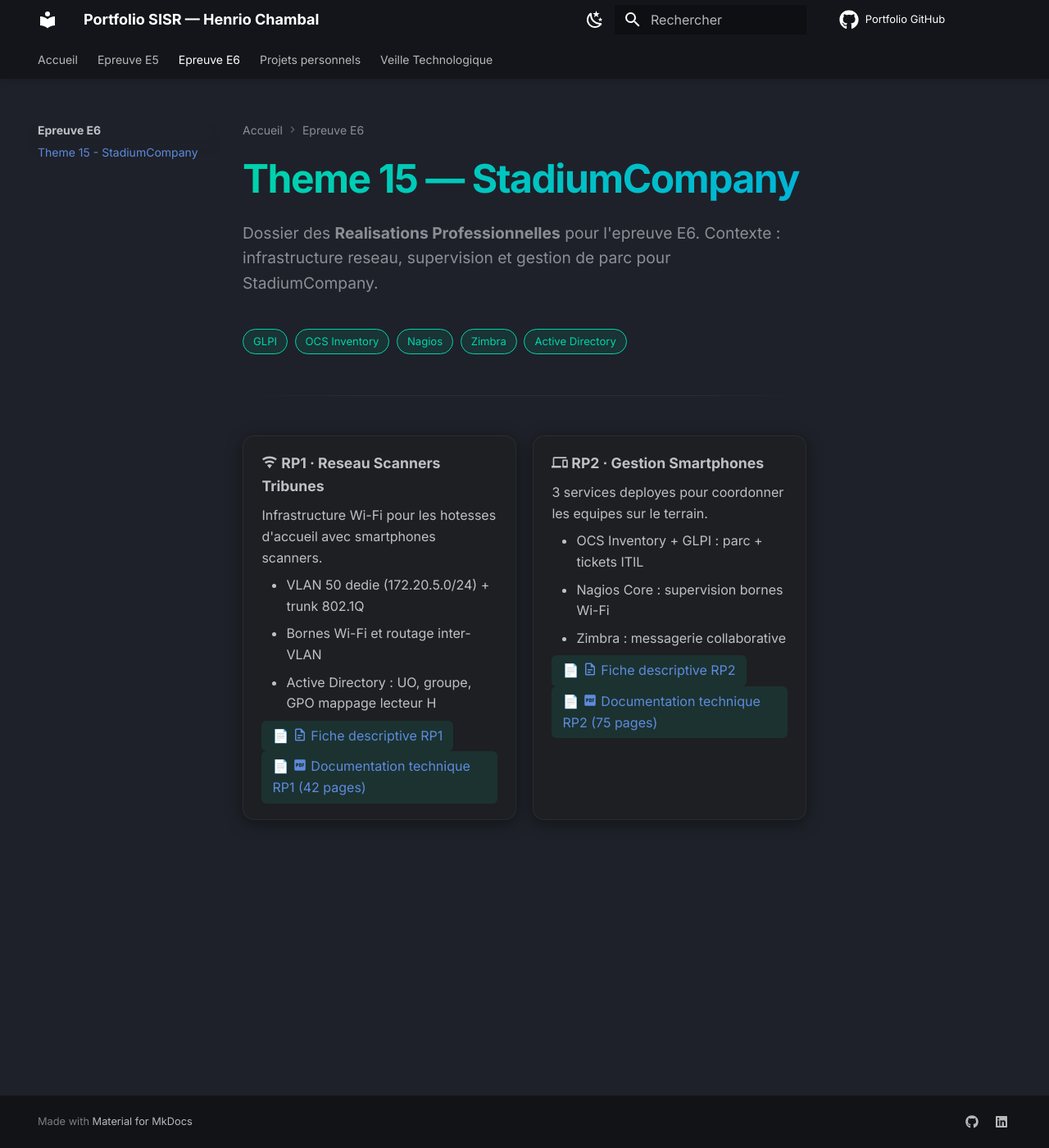
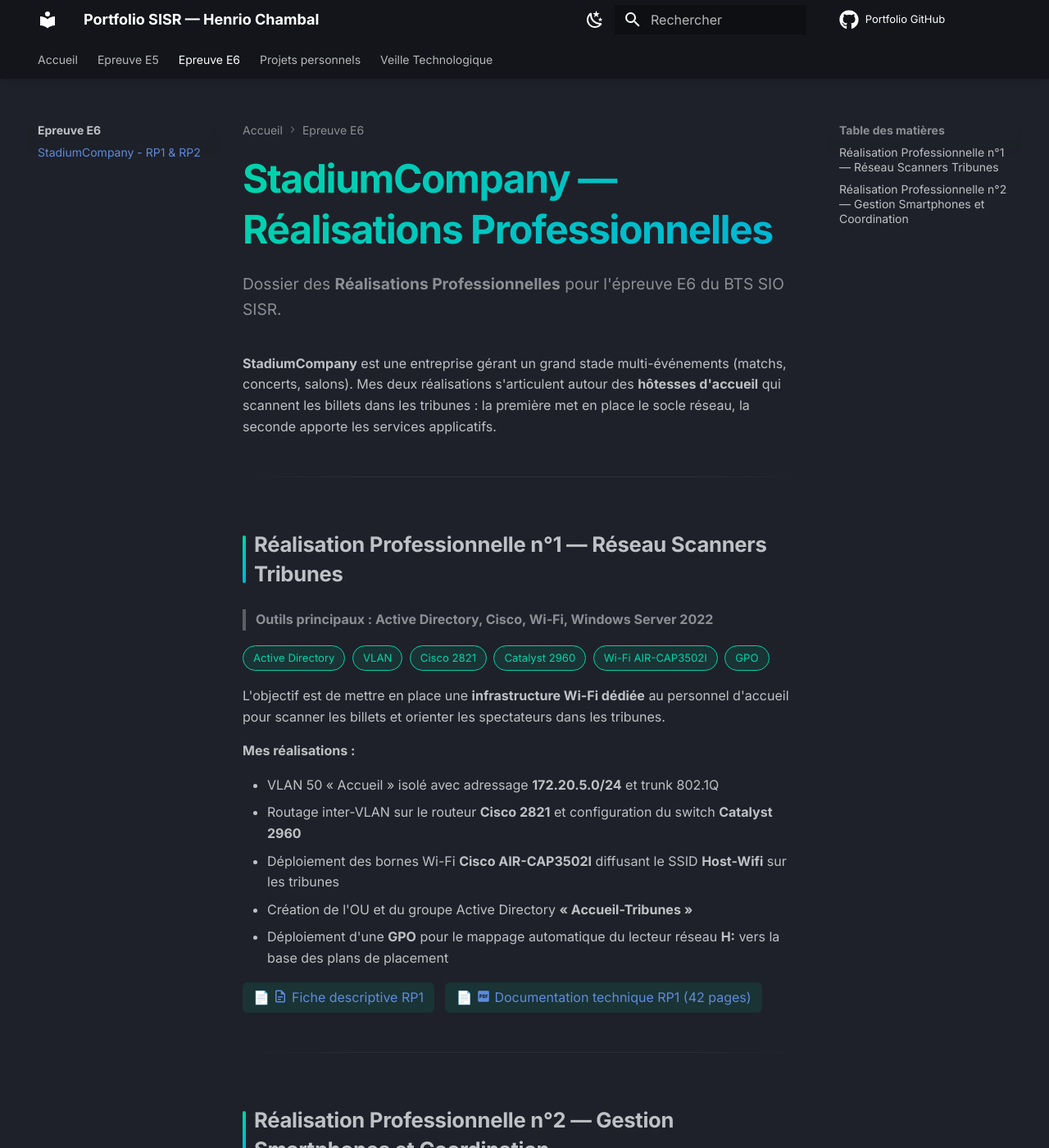
Before and after one commit to hnrio1/Portefolio-Sisr-, an MkDocs documentation site: the page built from docs/E6-Admin-Reseau/theme-15/README.md, in a window 1280 px wide and 1400 px high. Shown: the whole window at 82% size. Built offline with MkDocs 1.6.1 and Material for MkDocs 9.7.7, drawn with Linux system fonts in a browser that asks for light colours; comment, search, counter and statistics services are not loaded; some of the changed text lies outside the part shown.

Commit message:
E6 : remove Theme 15, focus on StadiumCompany + outils principaux par RP

```diff
--- a/docs/E6-Admin-Reseau/theme-15/README.md
+++ b/docs/E6-Admin-Reseau/theme-15/README.md
@@ -1,31 +1,44 @@
-# Theme 15 — StadiumCompany
+# StadiumCompany — Réalisations Professionnelles
 
-Dossier des **Realisations Professionnelles** pour l'epreuve E6. Contexte : infrastructure reseau, supervision et gestion de parc pour StadiumCompany.
+Dossier des **Réalisations Professionnelles** pour l'épreuve E6 du BTS SIO SISR.
 
-<span class="tech-badge">GLPI</span> <span class="tech-badge">OCS Inventory</span> <span class="tech-badge">Nagios</span> <span class="tech-badge">Zimbra</span> <span class="tech-badge">Active Directory</span>
+**StadiumCompany** est une entreprise gérant un grand stade multi-événements (matchs, concerts, salons). Mes deux réalisations s'articulent autour des **hôtesses d'accueil** qui scannent les billets dans les tribunes : la première met en place le socle réseau, la seconde apporte les services applicatifs.
 
 ---
 
-<div class="grid cards" markdown>
+## Réalisation Professionnelle n°1 — Réseau Scanners Tribunes
 
--   :material-wifi: __RP1 · Reseau Scanners Tribunes__
+> **Outils principaux : Active Directory, Cisco, Wi-Fi, Windows Server 2022**
 
-    Infrastructure Wi-Fi pour les hotesses d'accueil avec smartphones scanners.
+<span class="tech-badge">Active Directory</span> <span class="tech-badge">VLAN</span> <span class="tech-badge">Cisco 2821</span> <span class="tech-badge">Catalyst 2960</span> <span class="tech-badge">Wi-Fi AIR-CAP3502I</span> <span class="tech-badge">GPO</span>
 
-    - VLAN 50 dedie (172.20.5.0/24) + trunk 802.1Q
-    - Bornes Wi-Fi et routage inter-VLAN
-    - Active Directory : UO, groupe, GPO mappage lecteur H
+L'objectif est de mettre en place une **infrastructure Wi-Fi dédiée** au personnel d'accueil pour scanner les billets et orienter les spectateurs dans les tribunes.
 
-    [:material-file-document-outline: Fiche descriptive RP1](./RP1_Pages_Officielles.pdf){ target="_blank" } &nbsp; [:material-file-pdf-box: Documentation technique RP1 (42 pages)](./RP1_Documentation_Technique.pdf){ target="_blank" }
+**Mes réalisations :**
 
--   :material-cellphone-link: __RP2 · Gestion Smartphones__
+- VLAN 50 « Accueil » isolé avec adressage **172.20.5.0/24** et trunk 802.1Q
+- Routage inter-VLAN sur le routeur **Cisco 2821** et configuration du switch **Catalyst 2960**
+- Déploiement des bornes Wi-Fi **Cisco AIR-CAP3502I** diffusant le SSID **Host-Wifi** sur les tribunes
+- Création de l'OU et du groupe Active Directory **« Accueil-Tribunes »**
+- Déploiement d'une **GPO** pour le mappage automatique du lecteur réseau **H:** vers la base des plans de placement
 
-    3 services deployes pour coordonner les equipes sur le terrain.
+[:material-file-document-outline: Fiche descriptive RP1](./RP1_Pages_Officielles.pdf){ target="_blank" } &nbsp; [:material-file-pdf-box: Documentation technique RP1 (42 pages)](./RP1_Documentation_Technique.pdf){ target="_blank" }
 
-    - OCS Inventory + GLPI : parc + tickets ITIL
-    - Nagios Core : supervision bornes Wi-Fi
-    - Zimbra : messagerie collaborative
+---
 
-    [:material-file-document-outline: Fiche descriptive RP2](./RP2_Pages_Officielles.pdf){ target="_blank" } &nbsp; [:material-file-pdf-box: Documentation technique RP2 (75 pages)](./RP2_Documentation_Technique.pdf){ target="_blank" }
+## Réalisation Professionnelle n°2 — Gestion Smartphones et Coordination
 
-</div>
+> **Outils principaux : GLPI, OCS Inventory, Zimbra, Nagios**
+
+<span class="tech-badge">GLPI</span> <span class="tech-badge">OCS Inventory</span> <span class="tech-badge">Zimbra</span> <span class="tech-badge">Nagios</span>
+
+L'objectif est de **gérer le parc de smartphones prêtés aux hôtesses** et de **faciliter la communication** des équipes pendant les événements.
+
+**Mes réalisations :**
+
+- Déploiement d'**OCS Inventory** avec l'agent OCS Mobile sur les smartphones pour l'inventaire automatique
+- Mise en place de **GLPI** pour le suivi des incidents (perte, casse) et le traitement des tickets ITIL
+- Création d'une liste de diffusion **accueil@stadiumcompany.com** sur **Zimbra** pour les briefings d'avant-match
+- Ajout des bornes Wi-Fi des tribunes dans **Nagios** pour superviser leur disponibilité en temps réel
+
+[:material-file-document-outline: Fiche descriptive RP2](./RP2_Pages_Officielles.pdf){ target="_blank" } &nbsp; [:material-file-pdf-box: Documentation technique RP2 (75 pages)](./RP2_Documentation_Technique.pdf){ target="_blank" }
--- a/mkdocs.yml
+++ b/mkdocs.yml
@@ -71,7 +71,7 @@
       - Cabinet CECCA: Stage/cecca/scripts-extraction/README.md
   - Epreuve E6:
     - Vue d'ensemble: E6-Admin-Reseau/index.md
-    - Theme 15 - StadiumCompany: E6-Admin-Reseau/theme-15/README.md
+    - StadiumCompany - RP1 & RP2: E6-Admin-Reseau/theme-15/README.md
   - Projets personnels:
     - Diagnostic reseau: Projets-Perso/diagnostic-reseau/README.md
     - Script de backup: Projets-Perso/script-backup/README.md
```
Also changed, not shown: docs/E6-Admin-Reseau/index.md (+26 -14 lines).
